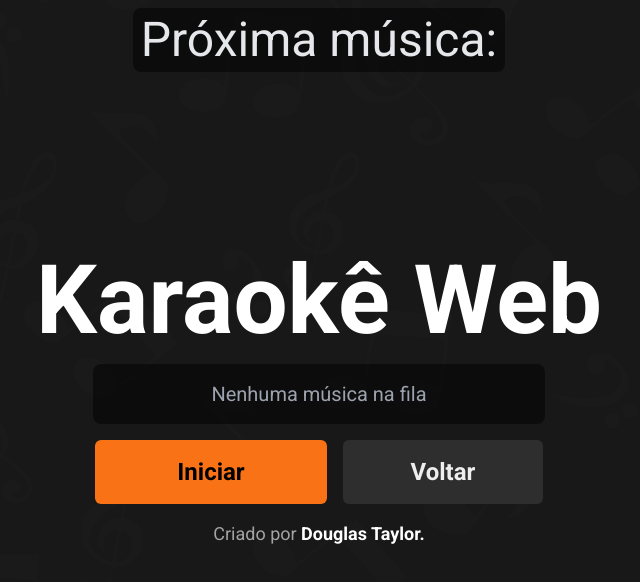
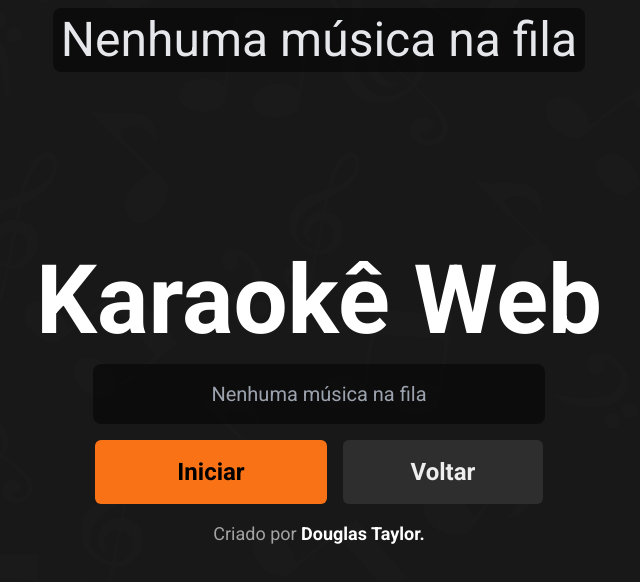
Before and after one commit to douglastaylorb/busca-musicas-karaoke, a Vue app: page /karaoke in a window 1280 px wide. Shown: the top 582 px of the page, without its empty margins (321-961 px from the left). Built offline with nearby package versions, Linux system fonts and the light colour scheme.

Commit message:
visualiza próxima música

```diff
--- a/src/components/Karaoke.vue
+++ b/src/components/Karaoke.vue
@@ -1,8 +1,11 @@
 <template>
   <!-- adicionar as próximas musicas e o texto deve ter uma sombra -->
   <div class="text-5xl text-gray-200 absolute top-2 left-50 flex flex-col gap-2 z-50 items-center text-shadow-lg bg-black bg-opacity-50 p-2 rounded-lg">
-    <div class="flex flex-row gap-2">
-      <span>Próxima música: {{ musicasInfo[filaMusicas[0]]?.titulo || '' }}</span>
+    <div v-if="filaMusicas.length > 1" class="flex flex-row gap-2">
+      <span>Próxima música: {{ musicasInfo[filaMusicas[1]]?.titulo || '' }}</span>
+    </div>
+    <div v-else class="flex flex-row gap-2">
+      <span>Nenhuma música na fila</span>
     </div>
   </div>
   <div class="karaoke-container flex flex-col items-center justify-center text-center text-white">
```
